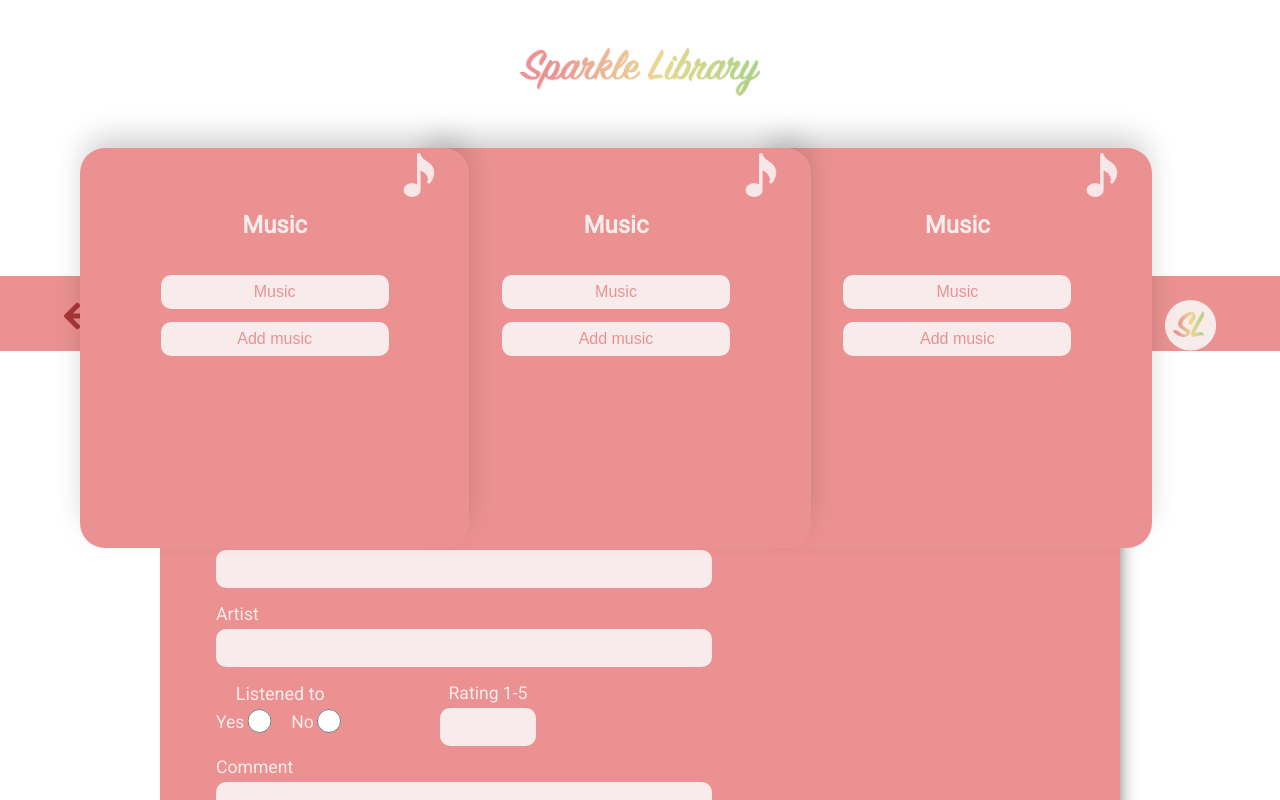
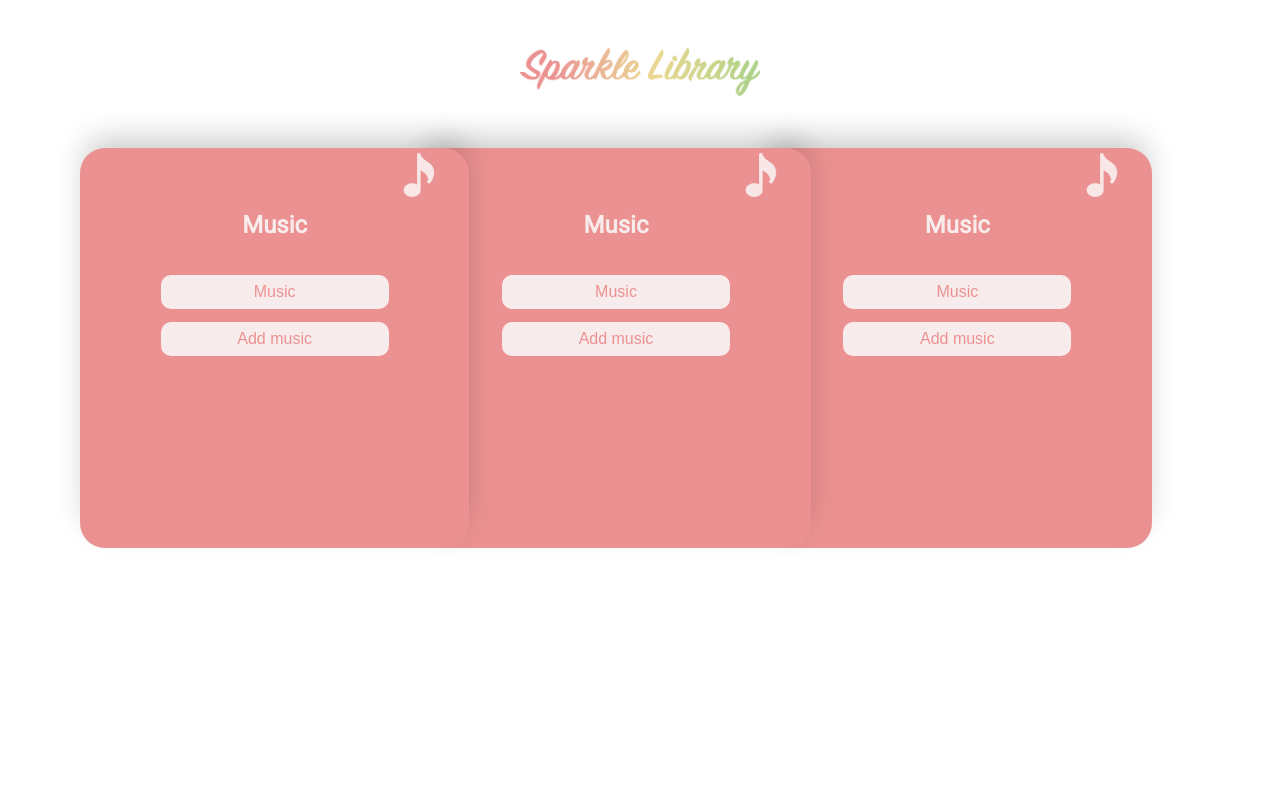
Before and after one commit to neda-jahadi/Sparkles, a React (Create React App) app: page / in a window 1280 px wide. Shown: the top 800 px of the page. Built offline with nearby package versions, Linux system fonts and the light colour scheme.

Commit message:
importerade listcard

```diff
--- a/src/App.js
+++ b/src/App.js
@@ -4,6 +4,7 @@ import StartCard from './components/StartCard';
 import Logo from './assets/LogoBig.png'
 import ListComponent from './components/ListComponent';
 import FormComponent from './components/FormComponent';
+import ListCard from './components/ListCard'
 import { useSelector } from 'react-redux';
 
 
@@ -23,7 +24,7 @@ function App() {
 					<StartCard/>
 				</div>
 			</div>
-			<FormComponent/>
+			{/* <FormComponent/> */}
 			{/* <ListCard/> */}
 			{/* <ListComponent /> */}
 		</div>
```
